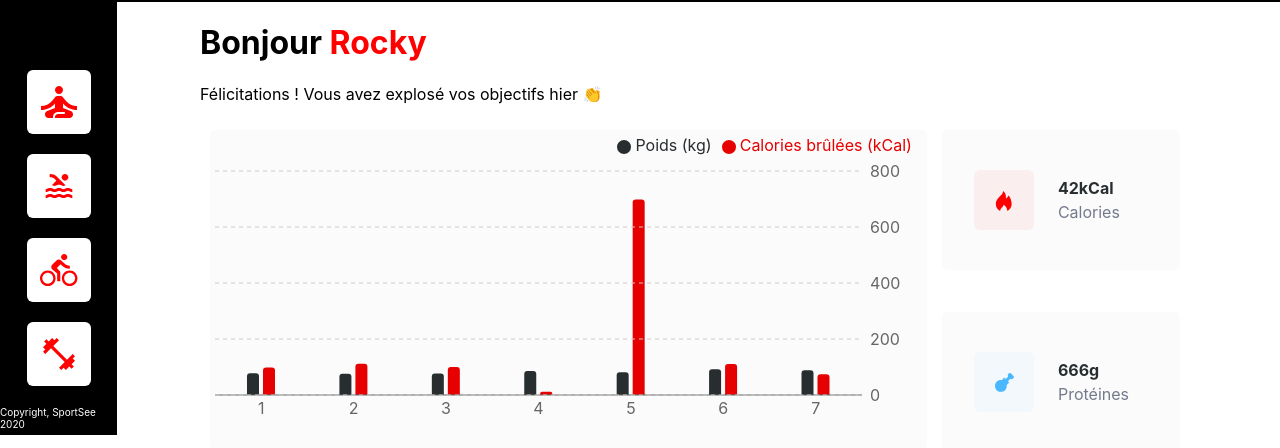
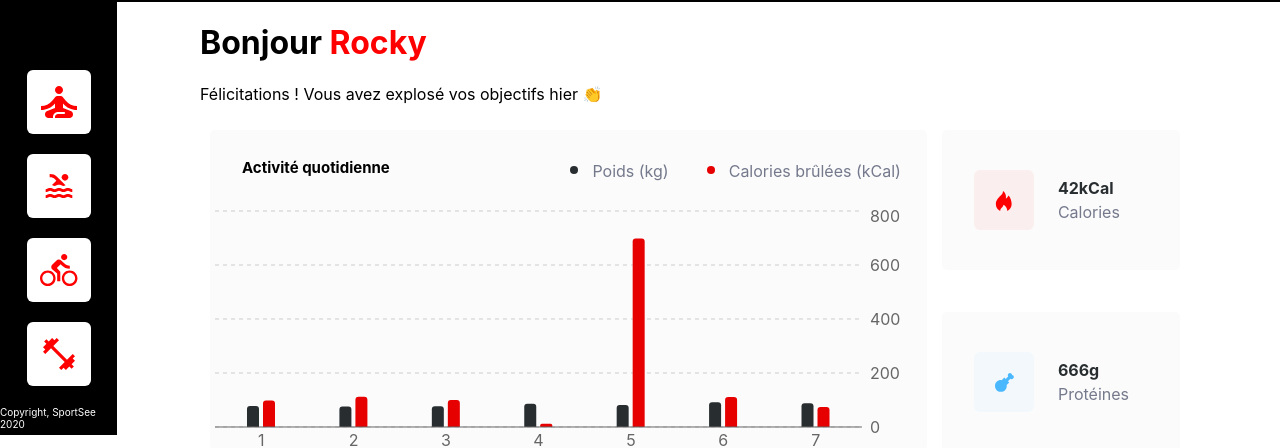
Before and after one commit to leoncik/LeonardWojcik_12_18062022, a React (Vite) app: page /user/1 in a window 1280 px wide. Shown: the part 365-813 px from the top of the page. Built offline with nearby package versions, Linux system fonts and the light colour scheme.

Commit message:
feat: add style to ActivityGraph

```diff
--- /dev/null
+++ b/src/components/Graphs/ActivityGraph/ActivityGraph.module.css
@@ -0,0 +1,46 @@
+@import '../../../helpers/css-variables.css';
+
+/* GRAPH HEADER */
+.graph-header {
+    display: flex;
+    justify-content: space-between;
+    align-items: center;
+    margin-top: 24px;
+    margin-right: 26px;
+    margin-bottom: 25px;
+}
+.graph-header h2 {
+    margin-top: 0;
+    margin-bottom: 0;
+    margin-left: 32px;
+    font-size: 15px;
+}
+
+.graph-legend ul {
+    display: flex;
+    gap: 60px;
+    margin-bottom: 0;
+}
+
+.graph-legend__weight,
+.graph-legend__calories {
+    position: relative;
+    list-style: disc;
+    color: #74798c;
+}
+
+.graph-legend__weight::marker {
+    color: var(--secondary-color);
+    font-size: 1.5em;
+}
+.graph-legend__calories::marker {
+    color: var(--primary-color);
+    font-size: 1.5em;
+}
+
+/* TOOLTIP */
+.custom-tooltip {
+    background-color: var(--primary-color);
+    color: white;
+    padding: 8px 12px;
+}
--- a/src/components/Graphs/ActivityGraph/ActivityGraph.tsx
+++ b/src/components/Graphs/ActivityGraph/ActivityGraph.tsx
@@ -5,17 +5,44 @@ import {
     YAxis,
     XAxis,
     CartesianGrid,
-    Legend,
     Tooltip,
 } from 'recharts';
+import { CustomTooltip } from './CustomTooltip';
+
 import { MOCKED_DATA } from '../../../helpers/MOCKED_DATA';
+import classes from './ActivityGraph.module.css';
+
+// Todo : add custom background color on hover.
 
 function ActivityGraph() {
     return (
-        <div style={{ width: '100%', height: 300 }}>
-            <ResponsiveContainer>
+        <div style={{ width: '100%', height: '100%' }}>
+            {/* HEADER OF THE GRAPH */}
+            <header className={classes['graph-header']}>
+                <div className={classes['graph-title']}>
+                    <h2>Activité quotidienne</h2>
+                </div>
+                <div className={classes['graph-legend']}>
+                    <ul>
+                        <li className={classes['graph-legend__weight']}>
+                            Poids (kg)
+                        </li>
+                        <li className={classes['graph-legend__calories']}>
+                            Calories brûlées (kCal)
+                        </li>
+                    </ul>
+                </div>
+            </header>
+
+            {/* GRAPH */}
+            <ResponsiveContainer width="100%" height="80%">
                 <BarChart data={MOCKED_DATA[0].activityInfo.dailyActivity}>
-                    <Tooltip />
+                    <CartesianGrid strokeDasharray="4" vertical={false} />
+                    <Tooltip
+                        content={<CustomTooltip />}
+                        position={{ y: -15 }}
+                        offset={65}
+                    />
                     <Bar
                         name="Poids (kg)"
                         type="monotone"
@@ -38,13 +65,6 @@ function ActivityGraph() {
                         axisLine={false}
                     />
                     <XAxis dataKey="day" tickLine={false} />
-                    <CartesianGrid strokeDasharray="4" vertical={false} />
-                    <Legend
-                        align="right"
-                        verticalAlign="top"
-                        height={36}
-                        iconType="circle"
-                    />
                 </BarChart>
             </ResponsiveContainer>
         </div>
--- /dev/null
+++ b/src/components/Graphs/ActivityGraph/CustomTooltip.tsx
@@ -0,0 +1,18 @@
+import { TooltipProps } from 'recharts';
+import classes from './ActivityGraph.module.css';
+
+export const CustomTooltip = ({
+    active,
+    payload,
+}: TooltipProps<number, string>) => {
+    if (active) {
+        return (
+            <div className={classes['custom-tooltip']}>
+                <p className="label">{`${payload?.[0].value}kg`}</p>
+                <p className="label">{`${payload?.[1].value}Kcal`}</p>
+            </div>
+        );
+    }
+
+    return null;
+};
--- a/src/helpers/css-variables.css
+++ b/src/helpers/css-variables.css
@@ -2,4 +2,5 @@
     --medium-radius: 5px;
 
     --primary-color: #e60000;
+    --secondary-color: #282d30;
 }
```
